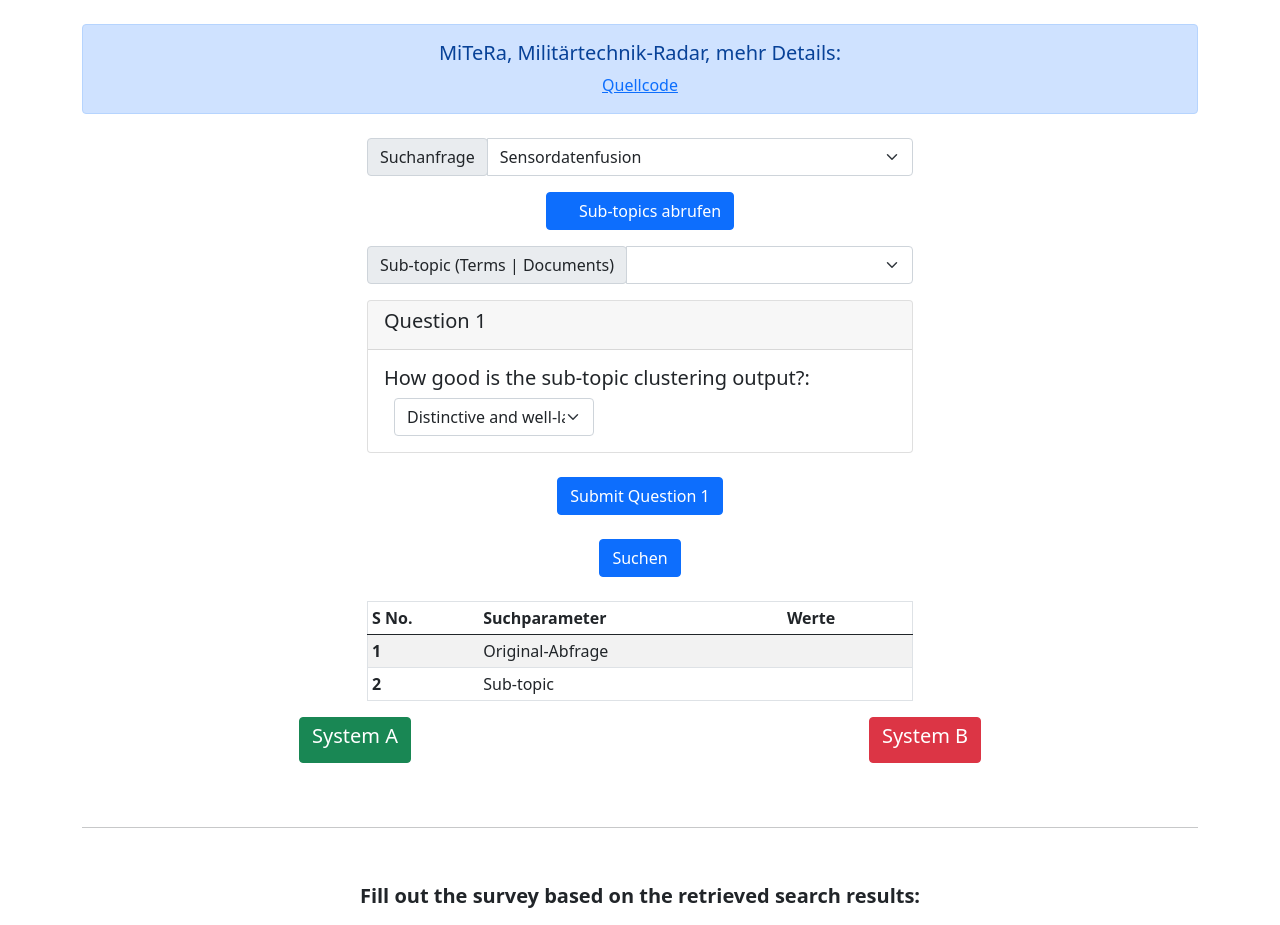
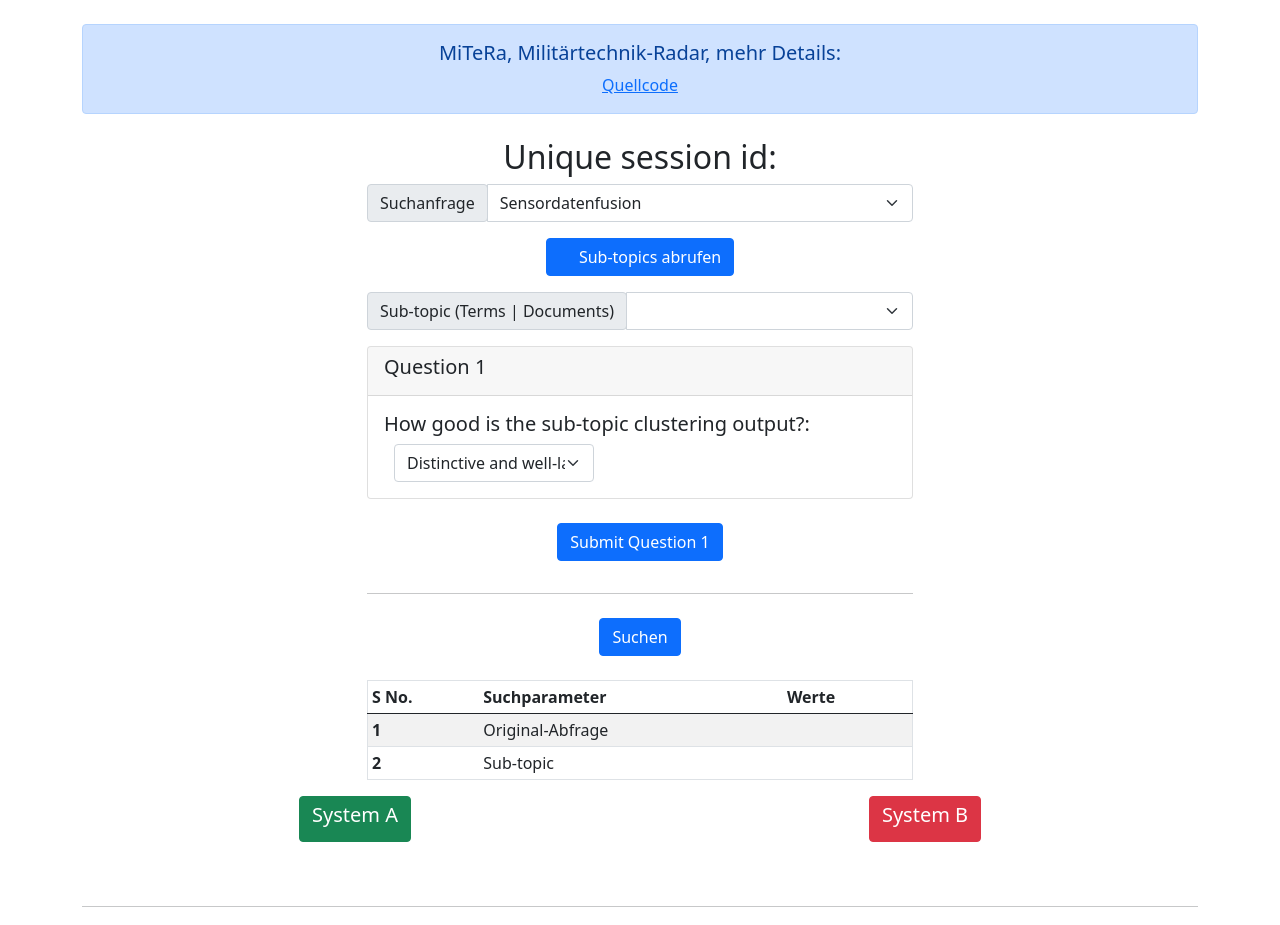
Before and after one commit to praveengadiyaram369/Survey-thesis, a FastAPI app: page /search_survey in a window 1280 px wide. Shown: the top 925 px of the page. Run offline with FastAPI, Linux system fonts and the light colour scheme; data that the repository does not hold is empty; parts of the project's set-up code (start-up, migrations or seed data) failed here and were passed over; some libraries are stand-ins or nearby versions.

Commit message:
adding changes for web

```diff
--- a/labelling_api/app.py
+++ b/labelling_api/app.py
@@ -156,9 +156,9 @@ async def search_survey(request: Request):
     query_keyword_list, query_keywords_dict = get_keyword_query_data()
 
     global session_id
-    session_id = uuid.uuid4()
+    session_id = str(uuid.uuid4().hex)
 
-    return templates.TemplateResponse('search_survey.html', context={'request': request, 'total_hits': 0, 'result_list': [], 'concept_list': [], 'search_data': dict(), 'sub_topic_list':[], 'query_keyword_list': query_keyword_list})
+    return templates.TemplateResponse('search_survey.html', context={'request': request,'session_id': session_id,  'total_hits': 0, 'result_list': [], 'concept_list': [], 'search_data': dict(), 'sub_topic_list':[], 'query_keyword_list': query_keyword_list})
 
 @app.get("/search_subtopic")
 async def search_subtopic(request: Request):
@@ -244,7 +244,7 @@ async def keyword_search(request: Request, query: int=Form(1), sub_topic_selecte
 
     total_hits, results = get_topic_documents_clustering(doc_id_list)
 
-    return templates.TemplateResponse('sub_topic_search.html', context={'request': request, 'total_hits': total_hits, 'result_list': results, 'concept_list': [], 'query': query, 'search_data':search_data, 'sub_topic_list':sub_topic_list})
+    return templates.TemplateResponse('sub_topic_search.html', context={'request': request,'session_id': session_id, 'total_hits': total_hits, 'result_list': results, 'concept_list': [], 'query': query, 'search_data':search_data, 'sub_topic_list':sub_topic_list})
 
 
 @app.post('/sub_topic_search_survey')
@@ -279,7 +279,7 @@ async def keyword_search(request: Request, query: str=Form(...), sub_topic_selec
 
     total_hits_semantic, system_b_results = get_query_result_semantic_survey(query_updated, match_top, cut_off=0.75)
 
-    return templates.TemplateResponse('search_survey.html', context={'request': request, 'total_hits': total_hits, 'result_list_1': system_a_results, 'result_list_2': system_b_results, 'concept_list': [], 'query': query, 'search_data':search_data, 'sub_topic_list':sub_topic_list, 'query_keyword_list': query_keyword_list})
+    return templates.TemplateResponse('search_survey.html', context={'request': request,'session_id': session_id, 'total_hits': total_hits, 'result_list_1': system_a_results, 'result_list_2': system_b_results, 'concept_list': [], 'query': query, 'search_data':search_data, 'sub_topic_list':sub_topic_list, 'query_keyword_list': query_keyword_list})
 
 @app.post('/get_cdd_pool')
 async def get_cdd_pool(request: Request, query: str=Form(...), lang: int=Form(3), phrase_query: bool=Form(False), search_concept: bool=Form(False), match_top: int=Form(...), fuzzy_query: str=Form(False), search_type: str=Form(...)):
--- a/labelling_api/survey_db_utils.py
+++ b/labelling_api/survey_db_utils.py
@@ -10,7 +10,7 @@ def insert_clustering_output_label(session_id, query, survey_label_chosen):
     sqlite_common_query_seq(insert_table_query, sql_select=False, sql_insert_params=(session_id, query, int(survey_label_chosen), datetime.now()))
 
     select_table_query = """SELECT session_id, query, survey_label_chosen  FROM clustering_output_survey_data where session_id= ? and query= ?"""
-    get_db_contents(select_table_query, (session_id, query,))
+    get_db_contents(select_table_query, [session_id, query])
 
     logging.info(f'finished inserting into the table: query: {query}, label:{survey_label_chosen}')
 
@@ -22,7 +22,7 @@ def insert_system_comparision_label(session_id, query, sub_topic, survey_label_c
     sqlite_common_query_seq(insert_table_query, sql_select=False, sql_insert_params=(session_id, query, sub_topic, int(survey_label_chosen), datetime.now()))
 
     select_table_query = """SELECT session_id, query, sub_topic, survey_label_chosen FROM system_comparision_survey_data where session_id= ? and query= ? and sub_topic= ?"""
-    get_db_contents(select_table_query, (session_id, query, sub_topic,))
+    get_db_contents(select_table_query, [session_id, query, sub_topic])
 
     logging.info(f'finished inserting into the table: query: {query}, sub_topic: {sub_topic}, label:{survey_label_chosen}')
 
@@ -35,7 +35,7 @@ def create_survey_tables():
         query text NOT NULL,
         survey_label_chosen integer NOT NULL,
         date_modified timestamp,
-        PRIMARY KEY (query, user_id)
+        PRIMARY KEY (query, session_id)
     );"""
     sqlite_common_query_seq(create_table_query_1)
 
@@ -45,7 +45,7 @@ def create_survey_tables():
         sub_topic text NOT NULL,
         survey_label_chosen integer NOT NULL,
         date_modified text,
-        PRIMARY KEY (query, sub_topic, user_id)
+        PRIMARY KEY (query, sub_topic, session_id)
     );"""
     sqlite_common_query_seq(create_table_query_2)
     logging.info('finished create table ........... ')
@@ -54,7 +54,7 @@ def create_survey_tables():
 def get_db_contents(select_table_query, data):
 
     logging.info(select_table_query)
-
+    query_result = None
 
     try:
         conn = sqlite3.connect(survey_sqlite_db_path)
--- a/labelling_api/templates/search_survey.html
+++ b/labelling_api/templates/search_survey.html
@@ -15,11 +15,11 @@
             </div>
             <div class="row justify-content-center">
                 <div class="col-12 col-md-8 col-lg-8 col-xl-6">
-                   <!-- <div class="row">
+                   <div class="row">
                       <div class="col text-center">
-                         <h3>Search Newsfeeds</h3>
+                         <h2>Unique session id: </h2>
                       </div>
-                   </div> -->
+                   </div>
                    <form action="/mda/sub_topic_search_survey" method="POST" id='formid'>
 
                      <div class="input-group mb-3">
@@ -87,6 +87,7 @@
                               Submit Question 1</button>
                         </div>
                     </div>
+                    <hr />
 
 
                       <!-- <div class="input-group mb-3">
```
